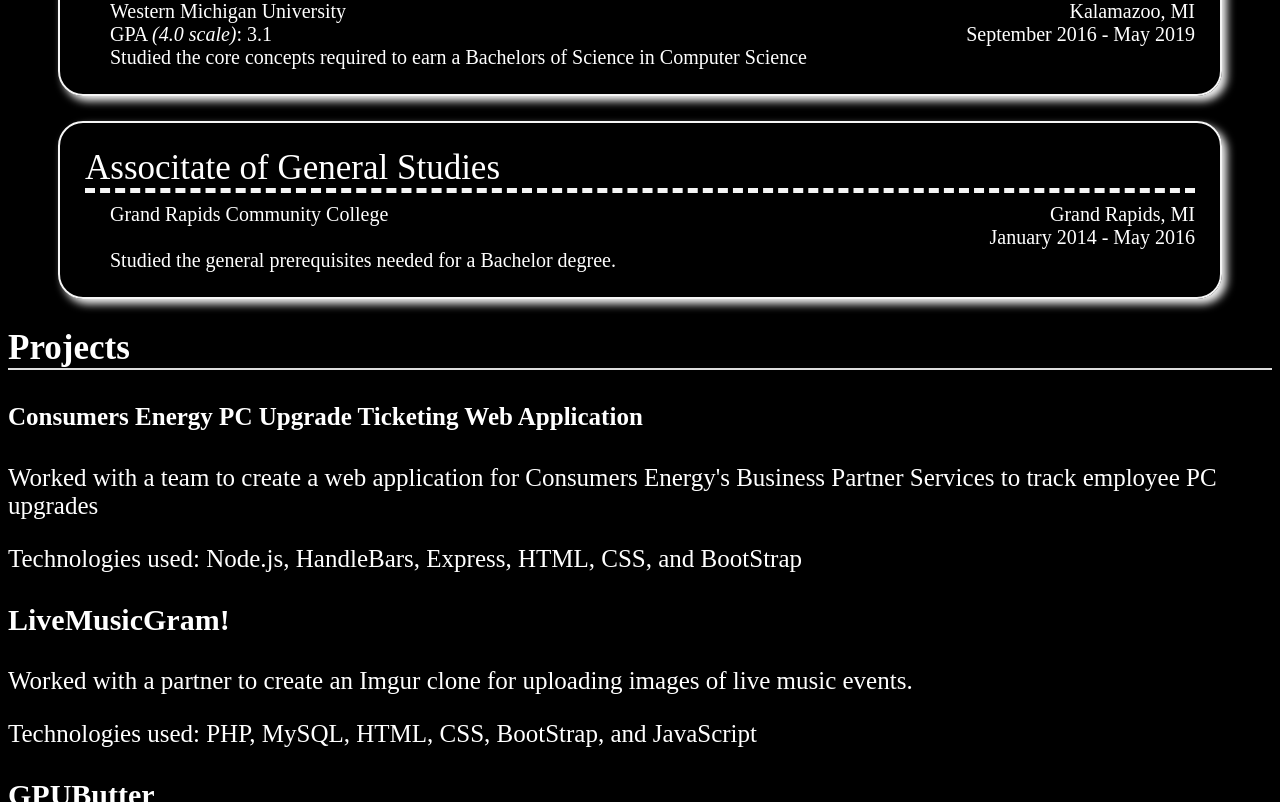
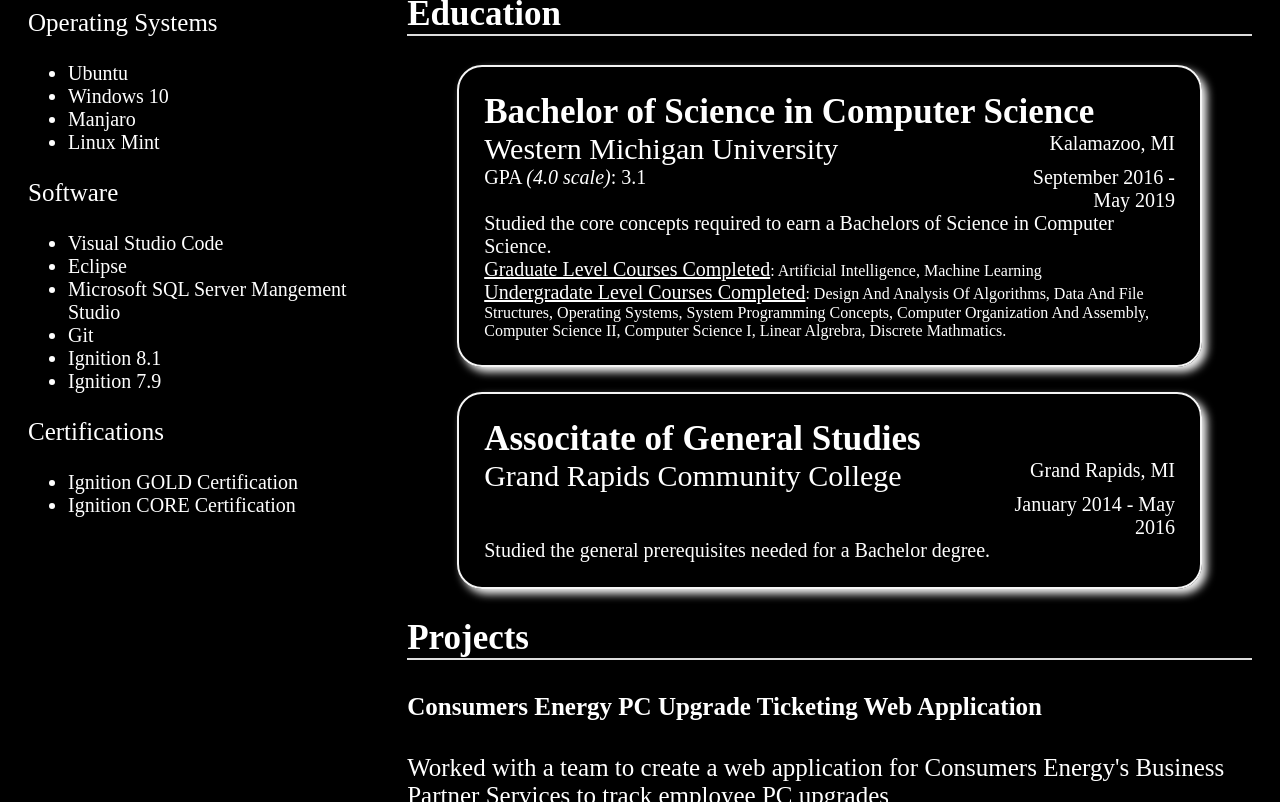
Before and after one commit to cruemartin/cruemartin.github.io, a plain HTML site: page index.html in a window 1280 px wide. Shown: the part 726-1528 px from the top of the page. Drawn offline with Linux system fonts and the light colour scheme.

Commit message:
addedstyling, some responsiveness, and JS

```diff
--- a/index.html
+++ b/index.html
@@ -1,5 +1,9 @@
 <html>
 	<head>
+		<title>Crue Martin || Software Developer</title>
+		<meta charset="UTF-8">
+		<meta name="viewport" content="width=device-width, initial-scale=1">
+
 		<link rel="stylesheet" type="text/css" href="style.css">
 	</head>
 
@@ -10,104 +14,18 @@
 	</header>
 	<nav>
 		<ul class = "navUL">
-			<li class="navItem"><a class="navActive navLink" href="#home">Home</a></li>
-			<li class = "navItem"><a class = "navLink" href="#workExperience">Experience</a></li>
-			<li class = "navItem"><a class = "navLink" href="#education">Education</a></li>
-			<li class = "navItem"><a class = "navLink" href="#projects">Projects</a></li>
-			<li class = "navItem"><a class = "navLink" href="#skills">Skills</a></li>
-			<li class = "navItem"><a class = "navLink" href="#about">About</a></li>
+			<li class = "navItem"><a onclick="changeActive(this)" id="homeLink" class="navActive navLink" href="#home">Home</a></li>
+			<li class = "navItem"><a onclick="changeActive(this)" id="expLink" class = "navLink" href="#workExperience">Experience</a></li>
+			<li class = "navItem"><a onclick="changeActive(this)" id="eduLink" class = "navLink" href="#education">Education</a></li>
+			<li class = "navItem"><a onclick="changeActive(this)" id="projectLink" class = "navLink" href="#projects">Projects</a></li>
+			<li class = "navItem"><a onclick="changeActive(this)" id="skillsLink" class = "navLink" href="#skills">Skills</a></li>
+			<li class = "navItem"><a onclick="changeActive(this)" id="aboutLink" class = "navLink" href="#about">About</a></li>
 		</ul>
 	</nav>
 
-	<main>
-		<div id="intro">
+	<div class="row">
 
-		</div>
-		<div id="workExperince">
-			<div id="car">
-				<h3>Complete Automation Resource</h3>
-				<p class="time">December 2019 - present</p>
-				<p>Cedar Springs, MI</p>
-				<p>Software Developer</p>
-				<p>Created an HMI software to track parts produced, scrap created, and downtime length for machines
-					running in a manufacturing environment.
-					Installed hardware used to collect data and run HMI software in a manufacturing environment.
-					Worked on navigation software used for Automated Guided Carts (AGC).
-					Assisted with troubleshooting AGC software.
-					Assisted costumers with trouble shooting software issues.
-					Worked with costumers on design and functionality requirements for software.</p>
-			</div>
-
-		</div>
-		<div id="education">
-			<h2 class="header">Education</h2>
-
-			<div class = "card">
-					<div class="top-row">
-						<div class = "col-0 degree">Bachelor of Science in Computer Science</div>
-					</div>
-
-					<div class="row">
-						<div class = "col-1">Western Michigan University</div>
-						<div class = "col-2">Kalamazoo, MI</div>
-					</div>
-
-					<div class="row">
-						<div class = "col-1">GPA <span class="ital">(4.0 scale)</span>: 3.1</div>
-						<div class = "col-2">September 2016 - May 2019</div>
-					</div>
-
-					<div class="row">
-						<div class = "col-full">Studied the core concepts required to earn a Bachelors of Science in Computer Science</div>
-					</div>
-			</div>
-
-			<div class = "card">
-				<div class = "top-row">
-					<div class="col-o degree">Associtate of General Studies</div>
-				</div>
-				<div class="row">
-					<div class="col-1">Grand Rapids Community College</div>
-					<div class="col-2">Grand Rapids, MI</div>
-				</div>
-				<div class ="row">
-					<div class="col-1"></div>
-					<div class="col-2">January 2014 - May 2016</div>
-				</div>
-
-				<div class = "row">
-					<div class ="col-full">Studied the general prerequisites needed for a Bachelor degree.</div>
-				</div>
-			</div>
-		</div>
-		<div id="projects">
-			<h2 class="header">Projects</h2>
-			<div id="personal">
-
-			</div>
-			<div id="academic">
-
-				<div>
-					<h4>Consumers Energy PC Upgrade Ticketing Web Application</h4>
-					<p>Worked with a team to create a web application for Consumers Energy's Business Partner Services to track employee PC upgrades</p>
-					<p>Technologies used: Node.js, HandleBars, Express, HTML, CSS, and BootStrap</p>
-				</div>
-
-				<div>
-					<h3>LiveMusicGram!</h3>
-					<p>Worked with a partner to create an Imgur clone for uploading images of live music events.</p>
-					<p>Technologies used: PHP, MySQL, HTML, CSS, BootStrap, and JavaScript</p>
-				</div>
-
-				<div>
-					<h3>GPUButter</h3>
-					<p>Worked with a team to build a web application to compare average FPS between GPU's for popular games.</p>
-					<p>Technologies used: PHP, MySQL, HTML, CSS, BootStrap, and JavaScript</p>
-				</div>
-
-			</div>
-		</div>
-
+		<div class="side">
 			<div id="skills">
 				<h2 class="header">Skills</h2>
 
@@ -168,17 +86,127 @@
 
 
 			</div>
+		</div>
+
+		<div class="main">
+			<div id="intro">
+
+			</div>
+			<div id="workExperince">
+				<h2 class="header">Experience</h2>
+				<div id="car">
+					<h3>Complete Automation Resource</h3>
+					<p class="time">December 2019 - present</p>
+					<p>Cedar Springs, MI</p>
+					<p>Software Developer</p>
+					<p>Created an HMI software to track parts produced, scrap created, and downtime length for machines
+						running in a manufacturing environment.
+						Installed hardware used to collect data and run HMI software in a manufacturing environment.
+						Worked on navigation software used for Automated Guided Carts (AGC).
+						Assisted with troubleshooting AGC software.
+						Assisted costumers with trouble shooting software issues.
+						Worked with costumers on design and functionality requirements for software.</p>
+				</div>
+
+			</div>
+			<div id="education">
+				<h2 class="header">Education</h2>
+
+				<div class = "card">
+						<div class="top-card-row">
+							<div class = "card-col-0 degree">Bachelor of Science in Computer Science</div>
+						</div>
+
+						<div class="card-row">
+							<div class = "card-col-1 institution">Western Michigan University</div>
+							<div class = "card-col-2">Kalamazoo, MI</div>
+						</div>
+
+						<div class="card-row">
+							<div class = "card-col-1">GPA <span class="ital">(4.0 scale)</span>: 3.1</div>
+							<div class = "card-col-2">September 2016 - May 2019</div>
+						</div>
+
+						<div class="card-row">
+							<div class = "card-col-full">Studied the core concepts required to earn a Bachelors of Science in Computer Science.</div>
+						</div>
+						<div class="card-card-row">
+							<div class="card-card-col-full"><span class="underline">Graduate Level Courses Completed</span><span class="small-text">: Artificial Intelligence, Machine Learning</span></div>
+						</div>
+						<div class ="card-card-row">
+							<div class ="card-card-col-full"><span class="underline">Undergradate Level Courses Completed</span><span class="small-text">: Design And Analysis Of Algorithms, Data And File Structures,
+								Operating Systems, System Programming Concepts, Computer Organization And Assembly, Computer Science II, Computer Science I, Linear Algrebra,
+								Discrete Mathmatics.</span>
+							</div>
+						</div>
+				</div>
+
+				<div class = "card">
+					<div class = "top-card-row">
+						<div class="card-col-0 degree">Associtate of General Studies</div>
+					</div>
+					<div class="card-row">
+						<div class="card-col-1 institution">Grand Rapids Community College</div>
+						<div class="card-col-2">Grand Rapids, MI</div>
+					</div>
+					<div class ="card-row">
+						<div class="card-col-1"></div>
+						<div class="card-col-2">January 2014 - May 2016</div>
+					</div>
+
+					<div class = "card-row">
+						<div class ="card-col-full">Studied the general prerequisites needed for a Bachelor degree.</div>
+					</div>
+				</div>
+			</div>
+			<div id="projects">
+				<h2 class="header">Projects</h2>
+				<div id="personal">
+
+				</div>
+				<div id="academic">
+
+					<div>
+						<h4>Consumers Energy PC Upgrade Ticketing Web Application</h4>
+						<p>Worked with a team to create a web application for Consumers Energy's Business Partner Services to track employee PC upgrades</p>
+						<p>Technologies used: Node.js, HandleBars, Express, HTML, CSS, and BootStrap</p>
+					</div>
+
+					<div>
+						<h3>LiveMusicGram!</h3>
+						<p>Worked with a partner to create an Imgur clone for uploading images of live music events.</p>
+						<p>Technologies used: PHP, MySQL, HTML, CSS, BootStrap, and JavaScript</p>
+					</div>
+
+					<div>
+						<h3>GPUButter</h3>
+						<p>Worked with a team to build a web application to compare average FPS between GPU's for popular games.</p>
+						<p>Technologies used: PHP, MySQL, HTML, CSS, BootStrap, and JavaScript</p>
+					</div>
+
+				</div>
+			</div>
+
+
 
 			<div id="about">
 
 			</div>
 
 
-	</main>
+		</div>
+
+
+	</div>
+
+
+
 
 	<footer>
 		<h4>Copyright 2022 Crue Martin</h4>
 	</footer>
+
+	<script src="script.js"></script>
 </body>
 
 </html>
--- a/style.css
+++ b/style.css
@@ -1,10 +1,9 @@
-*{
+* {
   box-sizing: border-box;
 }
 
-
-/****************************************************ELEMENTS****************************************************/
-body{
+/****************************************************HTML ELEMENTS****************************************************/
+body {
   background-color: black;
   color: white;
   font-size: 20px;
@@ -14,44 +13,65 @@ p {
   font-size: 25px;
 }
 
-h1{
+h1 {
   font-size: 50px;
 }
 
-h2{
+h2 {
   font-size: 35px;
 }
 
-h3{
+h3 {
   font-size: 30px;
 }
 
-h4{
+h4 {
   font-size: 25px;
 }
 
+footer {
+  max-width: fit-content;
+  margin: auto;
+  font-size: 12px;
+}
 
-footer{
-    max-width: fit-content;
-    margin:auto;
-    font-size: 12px;
+/****************************************************PAGE LAYOUT****************************************************/
+
+/*mobile screens*/
+
+@media only screen and (max-width:768px){
+    .row{
+        flex-direction: column;
+    }
+}
+
+.row{
+    display: flex;
+    flex-wrap: wrap;
+}
+
+.side{
+    flex: 30%; /* Set the width of the sidebar */
+    /* background-color: #f1f1f1; Grey background color */
+    padding: 20px; /* Some padding */
+
+}
+
+.main{
+    flex: 70%; /* Set the width of the main content */
+    /* background-color: white; White background color */
+    padding: 20px; /* Some padding */
 }
 
 
 
-.ital{
-    font-style: italic;
-}
 
-.header{
-  border-bottom: 2px solid #dddddd ;
-}
 
 /****************************************************NAV BAR****************************************************/
-nav{
+nav {
   position: -webkit-sticky; /*For Safari browsers */
   position: sticky;
-    top:0;
+  top: 0;
 
   /*makes the nav bar center on horizontal plain*/
   /* max-width:fit-content;
@@ -65,16 +85,16 @@ nav{
   overflow: hidden;
   background-color: #dddddd;
 }
-.navItem{
+.navItem {
   float: left;
   border-right: 1px solid #bbb;
 }
 
-.navItem:nth-last-child(2){
+.navItem:nth-last-child(2) {
   border-right: none;
 }
 
-.navItem:last-child{
+.navItem:last-child {
   border-right: none;
   float: right;
   border-left: 1px solid #bbb;
@@ -82,84 +102,124 @@ nav{
 
 .navLink {
   display: block;
-    padding:14px 16px;
+  padding: 14px 16px;
   text-align: center;
   text-decoration: none;
-    color:black
+  color: black;
 }
 
-.navItem:visited{
+.navItem:visited {
   text-decoration: none;
 }
 
-.navLink:hover{
+.navLink:hover {
   background-color: blueviolet;
-    color:white;
+  color: white;
 }
 
-.navActive{
+.navActive {
   background-color: hotpink;
-    color:white;
+  color: white;
   /* text-decoration: none; */
 }
 
 /****************************************************CARDS****************************************************/
-.card{
-    display:flex;
+.card {
+  display: flex;
   flex-direction: column;
   /* margin:auto; */
   margin-top: auto;
   margin-bottom: 25px;
   margin-left: 50px;
   margin-right: 50px;
-    padding:25px;
+  padding: 25px;
   border: 2px solid whitesmoke;
   box-shadow: 5px 5px 9px whitesmoke;
   border-radius: 25px;
   vertical-align: bottom;
 }
 
-.card:hover{
-    color:black;
+.card:hover {
+  color: black;
   background-color: white;
 }
 
-.card:hover .top-row{
+.card:hover .card-top-row {
   border-bottom: 5px dashed black;
 }
 
-.top-row{
+.card-top-row {
   display: flex;
   flex-direction: row;
   margin-bottom: 10px;
   border-bottom: 5px dashed whitesmoke;
 }
 
-.row{
+/*mobile*/
+@media only screen and (max-width:768px){
+    .card-top-row {
+        display: flex;
+        flex-direction: column;
+        margin-bottom: 10px;
+        border-bottom: 5px dashed whitesmoke;
+      }
+
+}
+@media only screen and (max-width:768px){
+    .card-row {
+        display: flex;
+        flex-direction: column;
+        flex-wrap: wrap-reverse;
+      }
+}
+
+.card-row {
   display: flex;
   flex-direction: row;
+  flex-wrap: wrap-reverse;
 }
 
-.col-0{
-    flex:100%;
+.card-col-0 {
+  flex: 100%;
 }
 
-.col-1{
-    flex:75%;
-    text-indent: 25px;
+.card-col-1 {
+  flex: 75%;
+  /* text-indent: 25px; */
 }
 
-.col-2{
-    flex:25%;
+.card-col-2 {
+  flex: 25%;
   text-align: right;
 }
 
-.col-full{
-    flex:100%;
-    text-indent: 25px;
+.card-col-full {
+  flex: 100%;
+  /* text-indent: 25px; */
 }
 
+/****************************************************MISC****************************************************/
+.degree {
+  font-size: 35;
+  font-weight: bold;
+}
 
-.degree{
-    font-size: 35;
+.institution {
+  font-size: 30px;
 }
+
+.underline {
+  text-decoration-line: underline;
+}
+
+.small-text {
+  font-size: 16px;
+}
+
+.ital {
+  font-style: italic;
+}
+
+.header {
+  border-bottom: 2px solid #dddddd;
+}
```
Also changed, not shown: script.js (added, +8 -0 lines). Lines whose indentation alone changed are shown as unchanged.
